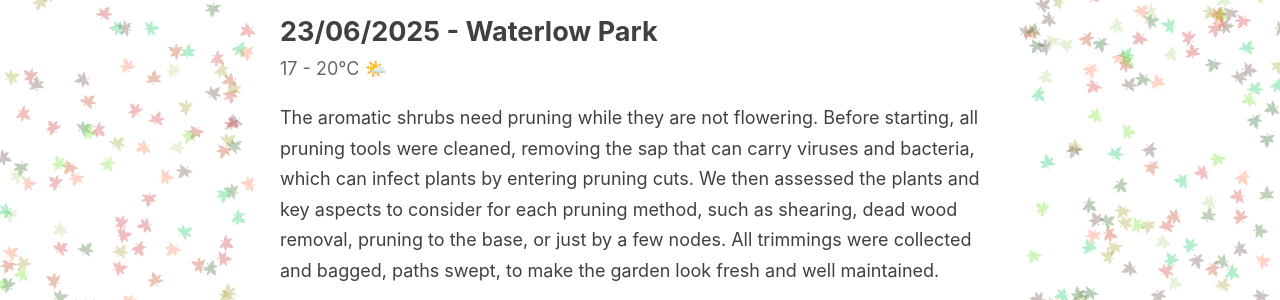
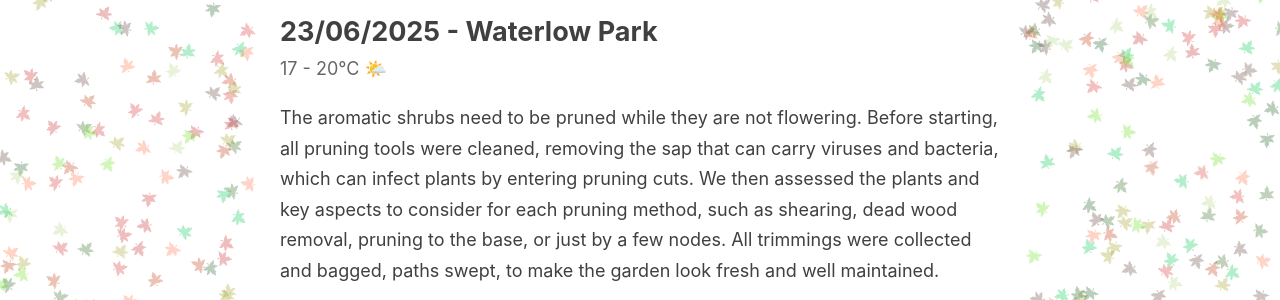
Before and after one commit to djleite/djleite.github.io, a Jekyll site: the page built from _pages/volunteering.md, in a window 1280 px wide. Shown: the part 243-543 px from the top of the page. Built offline with Jekyll 4.4.1, drawn with Linux system fonts in a browser that asks for light colours; nearby versions of some CDN libraries.

Commit message:
add volunteering log

```diff
--- a/_data/volunteering.yaml
+++ b/_data/volunteering.yaml
@@ -1,7 +1,7 @@
 - date: 23/06/2025
   site: Waterlow Park
   weather: 17 - 20°C 🌤️
-  text: The aromatic shrubs need pruning while they are not flowering. Before starting, all pruning tools were cleaned, removing the sap that can carry viruses and bacteria, which can infect plants by entering pruning cuts. We then assessed the plants and key aspects to consider for each pruning method, such as shearing, dead wood removal, pruning to the base, or just by a few nodes. All trimmings were collected and bagged, paths swept, to make the garden look fresh and well maintained.
+  text: The aromatic shrubs need to be pruned while they are not flowering. Before starting, all pruning tools were cleaned, removing the sap that can carry viruses and bacteria, which can infect plants by entering pruning cuts. We then assessed the plants and key aspects to consider for each pruning method, such as shearing, dead wood removal, pruning to the base, or just by a few nodes. All trimmings were collected and bagged, paths swept, to make the garden look fresh and well maintained.
   pictures: /images/vol/2025-06-23-image-10.webp, /images/vol/2025-06-23-image-11.webp, /images/vol/2025-06-23-image-09.webp, /images/vol/2025-06-23-image-06.webp, /images/vol/2025-06-23-image-05.webp, /images/vol/2025-06-23-image-04.webp, /images/vol/2025-06-23-image-01.webp
 
 - date: 17/06/2025
```
